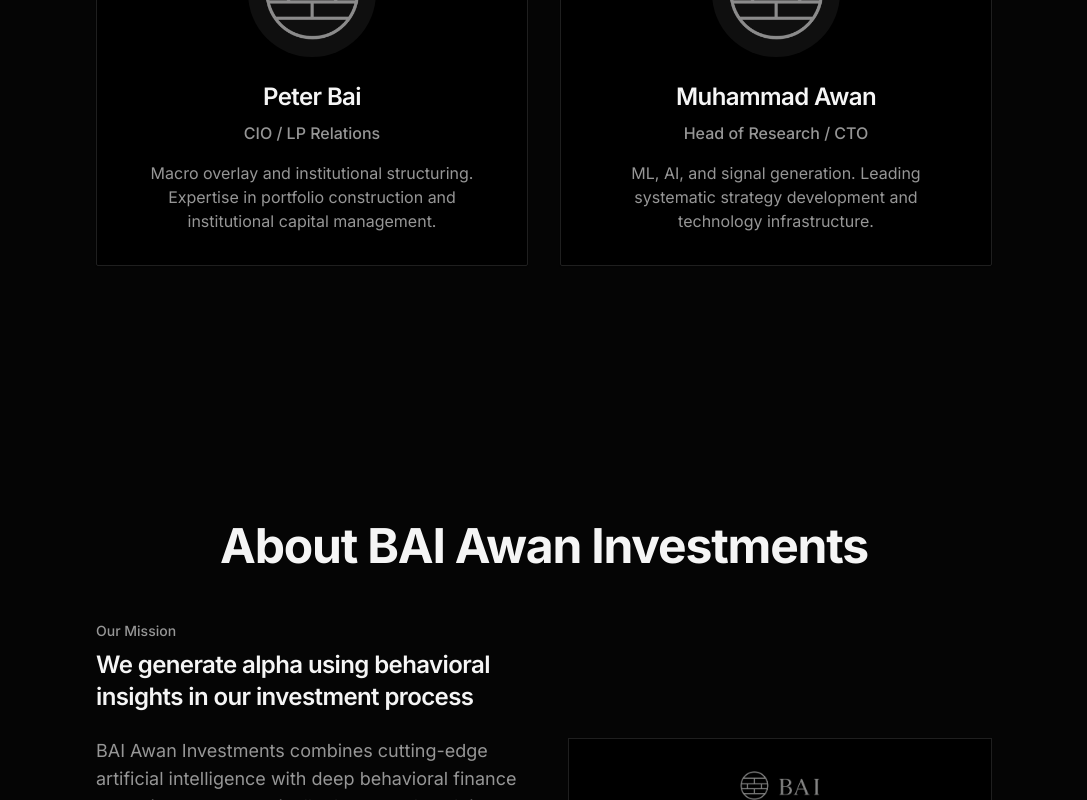
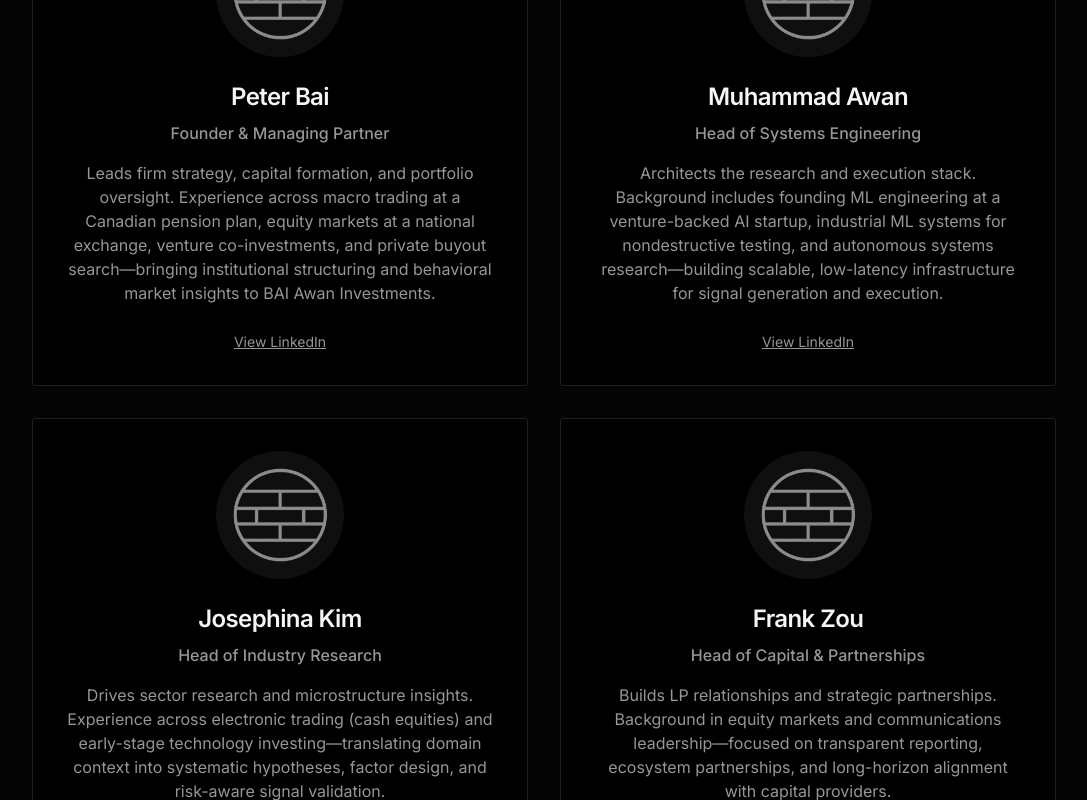
Before and after one commit to bai-peter/BAI-Website, a React (Vite) app: page / in a window 1280 px wide. Shown: the part 4080-4880 px from the top of the page, without its empty margins (96-1183 px from the left). Built offline with nearby package versions, Linux system fonts and the light colour scheme.

Commit message:
Team section: add Josephina & Frank, update roles, add LinkedIn links, refine bios

```diff
--- a/src/components/FoundersInSearch.tsx
+++ b/src/components/FoundersInSearch.tsx
@@ -11,15 +11,31 @@ const FoundersInSearch: React.FC<FoundersInSearchProps> = ({ className }) => {
   const teamMembers = [
     {
       name: "Peter Bai",
-      role: "CIO / LP Relations",
-      description: "Macro overlay and institutional structuring. Expertise in portfolio construction and institutional capital management.",
-      image: "/lovable-uploads/BAI Emblem.png"
+      role: "Founder & Managing Partner",
+      description: "Leads firm strategy, capital formation, and portfolio oversight. Experience across macro trading at a Canadian pension plan, equity markets at a national exchange, venture co-investments, and private buyout search—bringing institutional structuring and behavioral market insights to BAI Awan Investments.",
+      image: "/lovable-uploads/BAI Emblem.png",
+      linkedinUrl: "https://www.linkedin.com/in/peter-bai/"
     },
     {
       name: "Muhammad Awan",
-      role: "Head of Research / CTO",
-      description: "ML, AI, and signal generation. Leading systematic strategy development and technology infrastructure.",
-      image: "/lovable-uploads/BAI Emblem.png"
+      role: "Head of Systems Engineering",
+      description: "Architects the research and execution stack. Background includes founding ML engineering at a venture-backed AI startup, industrial ML systems for nondestructive testing, and autonomous systems research—building scalable, low-latency infrastructure for signal generation and execution.",
+      image: "/lovable-uploads/BAI Emblem.png",
+      linkedinUrl: "https://www.linkedin.com/in/muhammad-awan0/?originalSubdomain=ca"
+    },
+    {
+      name: "Josephina Kim",
+      role: "Head of Industry Research",
+      description: "Drives sector research and microstructure insights. Experience across electronic trading (cash equities) and early-stage technology investing—translating domain context into systematic hypotheses, factor design, and risk-aware signal validation.",
+      image: "/lovable-uploads/BAI Emblem.png",
+      linkedinUrl: "https://www.linkedin.com/in/josephina-kim/?originalSubdomain=ca"
+    },
+    {
+      name: "Frank Zou",
+      role: "Head of Capital & Partnerships",
+      description: "Builds LP relationships and strategic partnerships. Background in equity markets and communications leadership—focused on transparent reporting, ecosystem partnerships, and long-horizon alignment with capital providers.",
+      image: "/lovable-uploads/BAI Emblem.png",
+      linkedinUrl: "https://www.linkedin.com/in/fzou26/?originalSubdomain=ca"
     }
   ];
 
@@ -38,11 +54,11 @@ const FoundersInSearch: React.FC<FoundersInSearchProps> = ({ className }) => {
           </FadeIn>
         </div>
 
-        <div className="grid md:grid-cols-2 gap-8 max-w-4xl mx-auto">
+        <div className="grid md:grid-cols-2 gap-8 max-w-5xl mx-auto">
           {teamMembers.map((member, index) => (
             <FadeIn key={index} delay={150 + index * 100}>
               <Card className="border border-border h-full bg-background">
-                                 <CardContent className="p-8 text-center">
+                <CardContent className="p-8 text-center">
                    <div className="w-32 h-32 mx-auto mb-6 bg-muted rounded-full flex items-center justify-center">
                      <img
                        src={member.image}
@@ -51,8 +67,20 @@ const FoundersInSearch: React.FC<FoundersInSearchProps> = ({ className }) => {
                      />
                    </div>
                    <h3 className="text-2xl font-semibold mb-2">{member.name}</h3>
-                                     <p className="text-muted-foreground font-medium mb-4">{member.role}</p>
+                  <p className="text-muted-foreground font-medium mb-4">{member.role}</p>
                   <p className="text-muted-foreground">{member.description}</p>
+                  {"linkedinUrl" in member && (
+                    <div className="mt-6">
+                      <a
+                        href={(member as any).linkedinUrl}
+                        target="_blank"
+                        rel="noopener noreferrer"
+                        className="text-sm text-muted-foreground underline hover:text-foreground"
+                      >
+                        View LinkedIn
+                      </a>
+                    </div>
+                  )}
                 </CardContent>
               </Card>
             </FadeIn>
```
Also changed, not shown: 1 other file (tests, documents, lock files or other folders).
